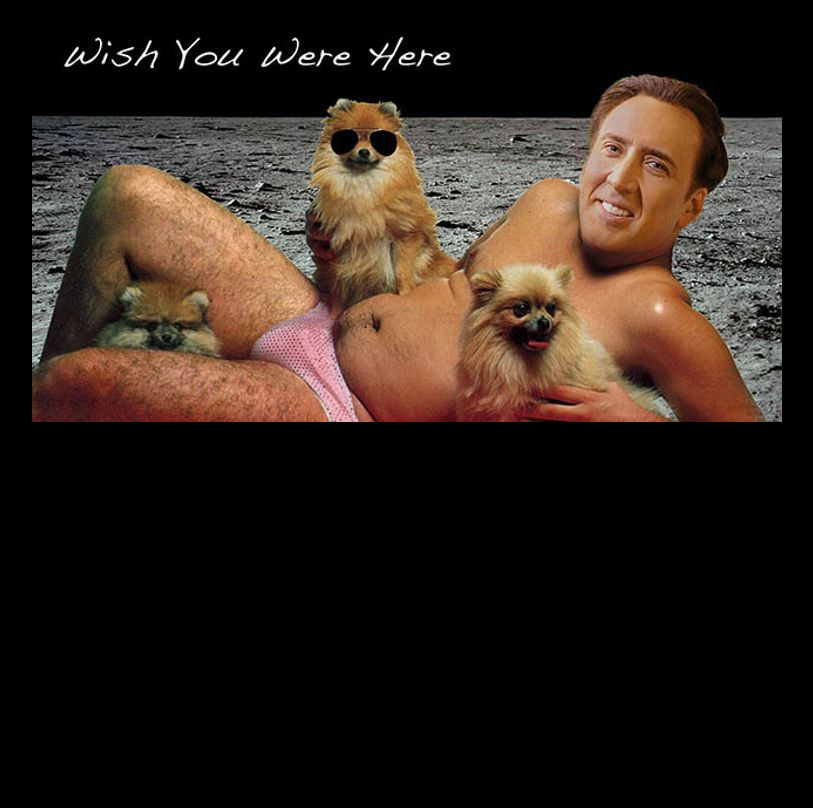
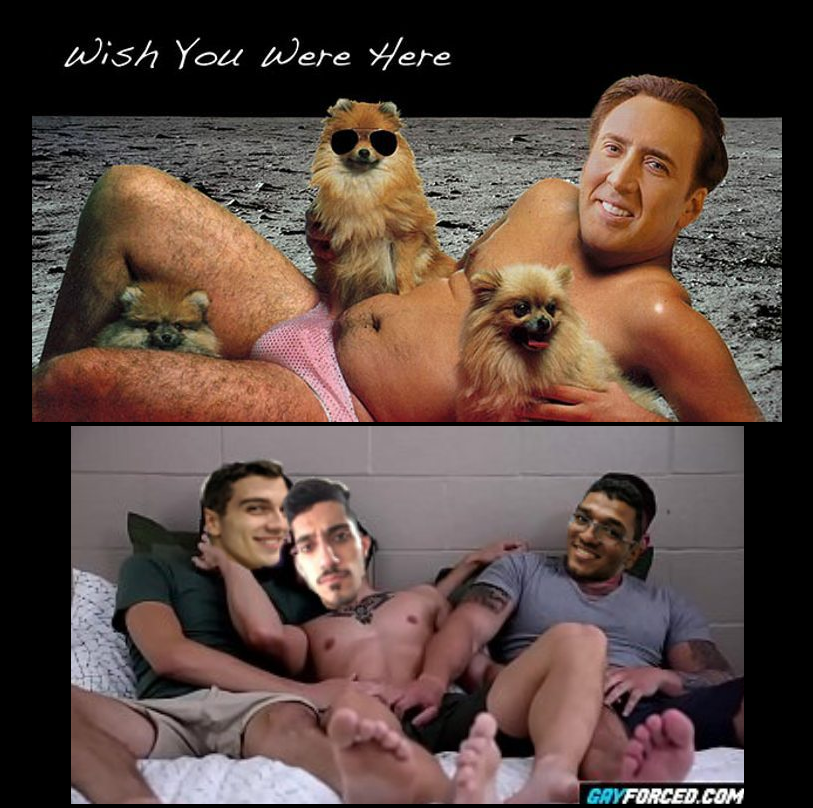
Before and after one commit to kvukob/kvukob.github.io, a plain HTML site: page index.html in a window 1280 px wide. Shown: the whole page, without its empty margins (233-1046 px from the left). Drawn offline with Linux system fonts and the light colour scheme.

Commit message:
Update index.html

```diff
--- a/index.html
+++ b/index.html
@@ -10,6 +10,7 @@
 
 
 	<img src="img/1.png">
+	<img src="img/Dc9YBf9h.png">
 
 </body>
 </html>
```
